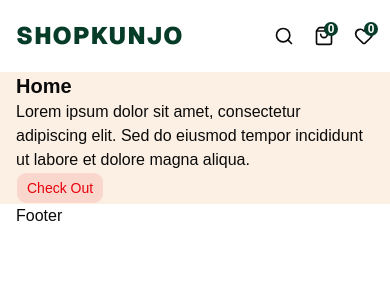
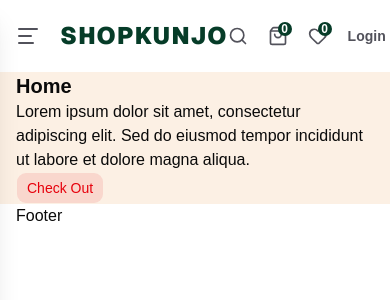
Before and after one commit to Shibaku276/ShopKunjo, a Next.js app: page / in a window 390 px wide. Shown: the top 300 px of the page. Built offline with nearby package versions, Linux system fonts and the light colour scheme.

Commit message:
Added SignIn, SideMenu, MobileMenu, and started on Social Media Icons

```diff
--- a/app/globals.css
+++ b/app/globals.css
@@ -179,4 +179,7 @@
   .hoverEffect{
     @apply transition-all duration-300 ease-in-out;
   }
+  button{
+    @apply hover:cursor-pointer;
+  }
 }
--- a/components/Header.tsx
+++ b/components/Header.tsx
@@ -5,20 +5,23 @@
 import SearchBar from './SearchBar'
 import CartIcon from './CartIcon'
 import FavouriteButton from './FavouriteButton'
+import SignIn from './SignIn'
+import MobileMenu from './MobileMenu'
 
 const Header = () => {
   return (
     <header className= "bg-white py-5 border-b-black/20">
-        <Container className = "flex items-center justify-between">
-
-        <Logo />
+        <Container className = "flex items-center justify-between text-lightColor">
+        <div className= "w-auto md:w-1/3 flex items-center justify-start gap-2.5 md:gap-0">
+          <MobileMenu />
+          <Logo />
+        </div>
         <HeaderMenu />
-
         <div className= "w-auto md:w-1/3 flex items-center justify-end gap-5">
           <SearchBar />
           <CartIcon />
           <FavouriteButton />
-
+          <SignIn />
         </div>
         {/* NavAdmin */}
 
--- a/components/Logo.tsx
+++ b/components/Logo.tsx
@@ -2,11 +2,11 @@
 import Link from 'next/link'
 import { cn } from '@/lib/utils'
 
-const Logo = ({ className }: { className?: string }) => {
+const Logo = ({ className , spanDesign}: { className?: string, spanDesign?: string }) => {
   return (
     <Link href={"/"}>
         <h2 className={cn("text-2xl text-shop_dark_green font-black tracking-wider uppercase hover:text-shop_light_green hoverEffect group font-sans", className)}>
-            ShopKunjo<span className = "text-shop_light_green group-hover:text-shop_dark_green"></span>
+            ShopKunj<span className = {cn("hover:text-shop_light_green group-hover:text-shop_dark_green hoverEffect", spanDesign)}>o</span>
         </h2>
     </Link>
   )
--- /dev/null
+++ b/components/MobileMenu.tsx
@@ -0,0 +1,23 @@
+"use client"
+import { AlignLeft } from 'lucide-react'
+import React, { useState } from 'react'
+import SideMenu from './SideMenu'
+
+const MobileMenu = () => {
+    const [isSidebarOpen, setIsSidebarOpen] = useState(false)
+  return (
+    <>
+        <button onClick={() => setIsSidebarOpen(!isSidebarOpen)}>
+            <AlignLeft className = "hover:text-darkColor hoverEffect md:hidden hover:cursor-pointer" />
+        </button>
+        <div className= "md:hidden">
+        <SideMenu
+            isOpen={isSidebarOpen}
+            onClose={() => setIsSidebarOpen(false)}
+        />
+        </div>
+    </>
+  )
+}
+
+export default MobileMenu
--- /dev/null
+++ b/components/SideMenu.tsx
@@ -0,0 +1,43 @@
+import React, { FC } from 'react'
+import Logo from './Logo';
+import { X } from 'lucide-react';
+import Link from 'next/link';
+import { headerData } from '@/constants/data';
+import { usePathname } from 'next/navigation';
+
+interface SidebarProps {
+  isOpen: boolean;
+  onClose: () => void;
+}
+
+const SideMenu:FC<SidebarProps> = ({ isOpen, onClose }) => {
+    const pathname = usePathname();
+  return (
+    <div className= {`fixed inset-y-0 h-screen left-0 z-50 w-full bg-black/50 text-white/70 shadow-xl ${
+        isOpen ? 'translate-x-0' : '-translate-x-full'
+    } hoverEffect`}>
+
+        <div className = "min-w-72 max-w-96 bg-black h-screen p-10 border-r border-r-shop_light_green flex flex-col gap-6 ">
+            <div className= "flex items-center justify-between gap-5">
+                <Logo className = "text-white" spanDesign = "group-hover:text-white" />
+                <button onClick={onClose} className= "hover:text-shop_light_green hoverEffect">
+                    <X  />
+                </button>
+            </div>
+
+            <div className= "flex flex-col space-y-3.5 font-semibold tracking-wide">
+                {headerData?.map((item, index) => (
+                    <Link href={item?.href} key={index} className= {`hover:text-shop_light_green hoverEffect ${
+                        pathname === item?.href && "text-white"}`}
+                        >
+                        {item?.title}
+                    </Link>
+                ))}
+            </div>
+        </div>
+
+    </div>
+  )
+}
+
+export default SideMenu
--- /dev/null
+++ b/components/SignIn.tsx
@@ -0,0 +1,9 @@
+import React from 'react'
+
+const SignIn = () => {
+  return (
+    <button className="text-sm font-semibold hover:text-darkColor text-lightColor hover:cursor-pointer hoverEffect">Login</button>
+  )
+}
+
+export default SignIn
--- /dev/null
+++ b/components/SocialMedia.tsx
@@ -0,0 +1,9 @@
+import React from 'react'
+
+const SocialMedia = () => {
+  return (
+    <div>SocialMedia</div>
+  )
+}
+
+export default SocialMedia
```
